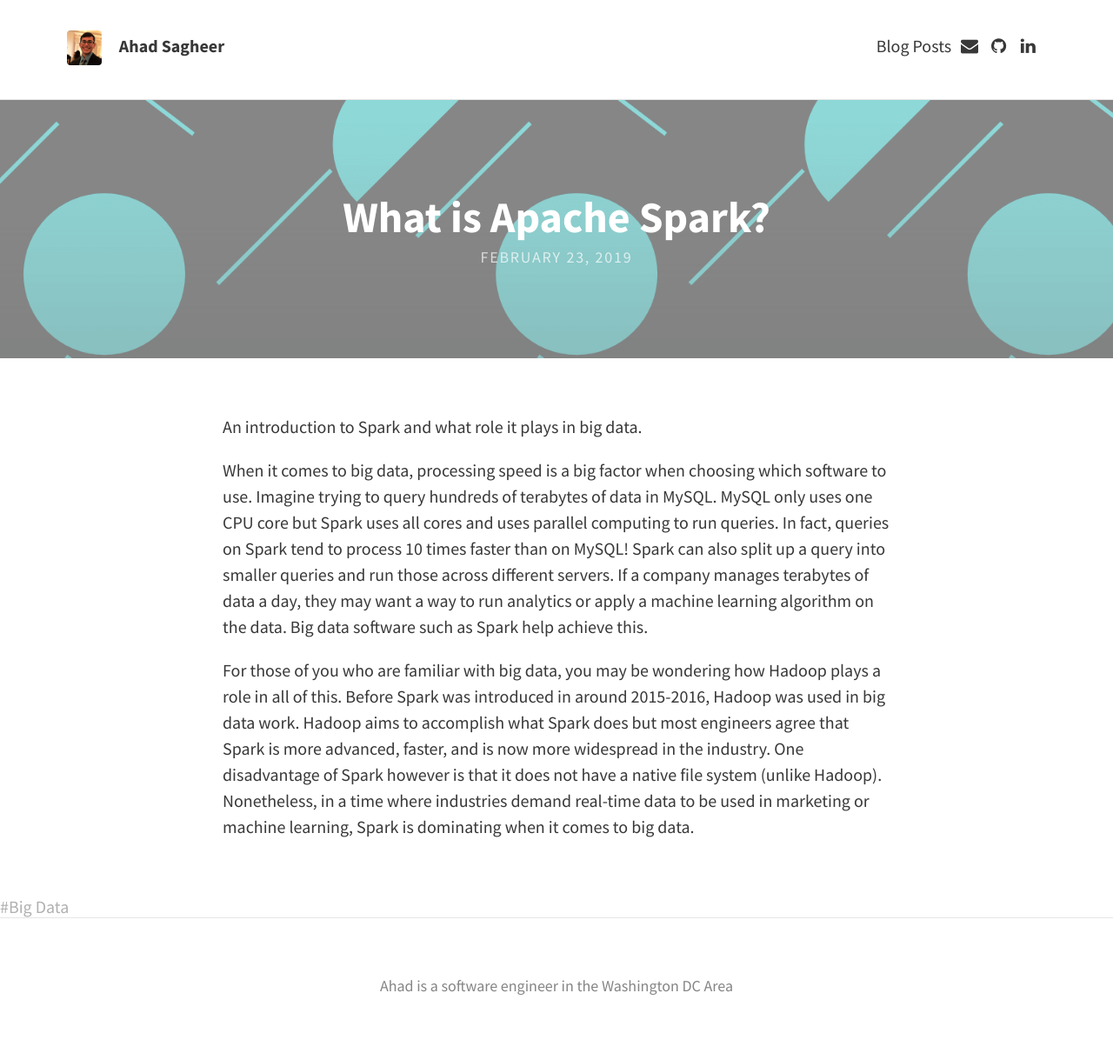
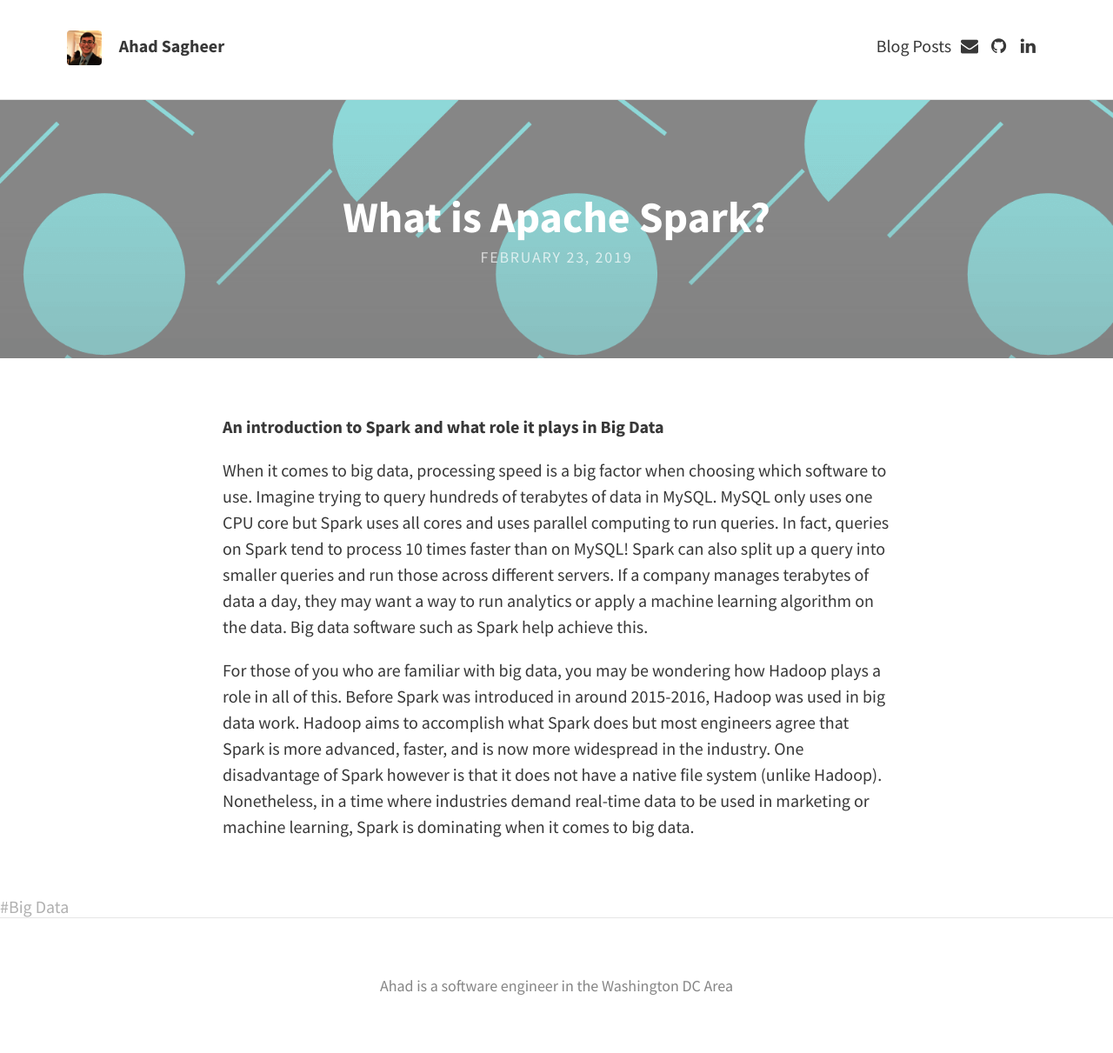
Before and after one commit to ssagheer532/website-tmp, a Jekyll site: the page built from _posts/2019-02-23-Spark-Intro.md, in a window 1280 px wide. Shown: the whole page at 87% size. Built offline with Jekyll 4.4.1, drawn with Linux system fonts in a browser that asks for light colours; nearby versions of some CDN libraries.

```diff
--- a/_posts/2019-02-23-Spark-Intro.md
+++ b/_posts/2019-02-23-Spark-Intro.md
@@ -5,7 +5,7 @@ feature-img: "assets/img/sample_feature_img.png"
 tags: [Big Data]
 
 ---
-An introduction to Spark and what role it plays in big data.
+**An introduction to Spark and what role it plays in Big Data**
 
 When it comes to big data, processing speed is a big factor when choosing which software to use. Imagine trying to query hundreds of terabytes of data in MySQL. MySQL only uses one CPU core but Spark uses all cores and uses parallel computing to run queries. In fact, queries on Spark tend to process 10 times faster than on MySQL! Spark can also split up a query into smaller queries and run those across different servers. If a company manages terabytes of data a day, they may want a way to run analytics or apply a machine learning algorithm on the data. Big data software such as Spark help achieve this.
 
```
